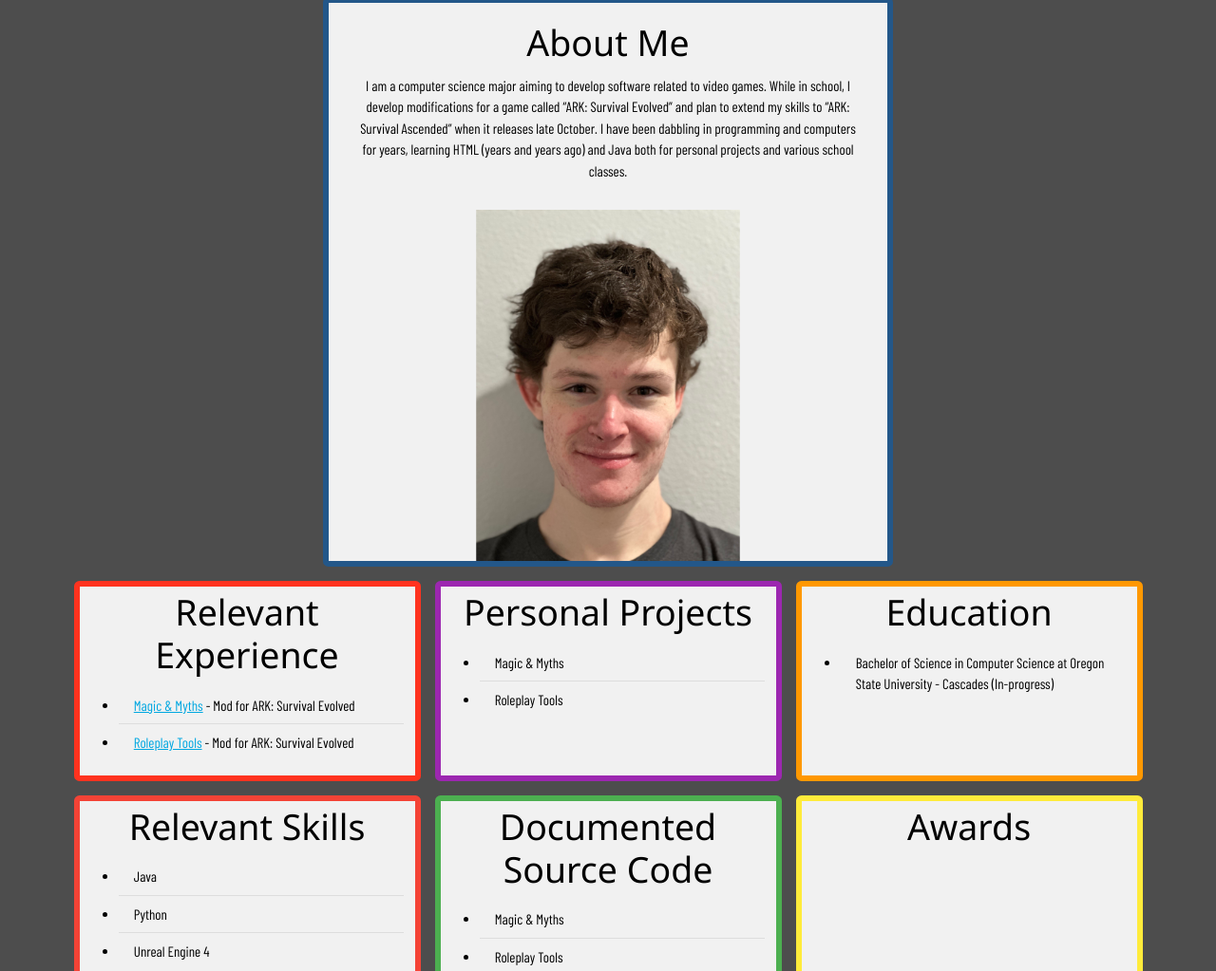
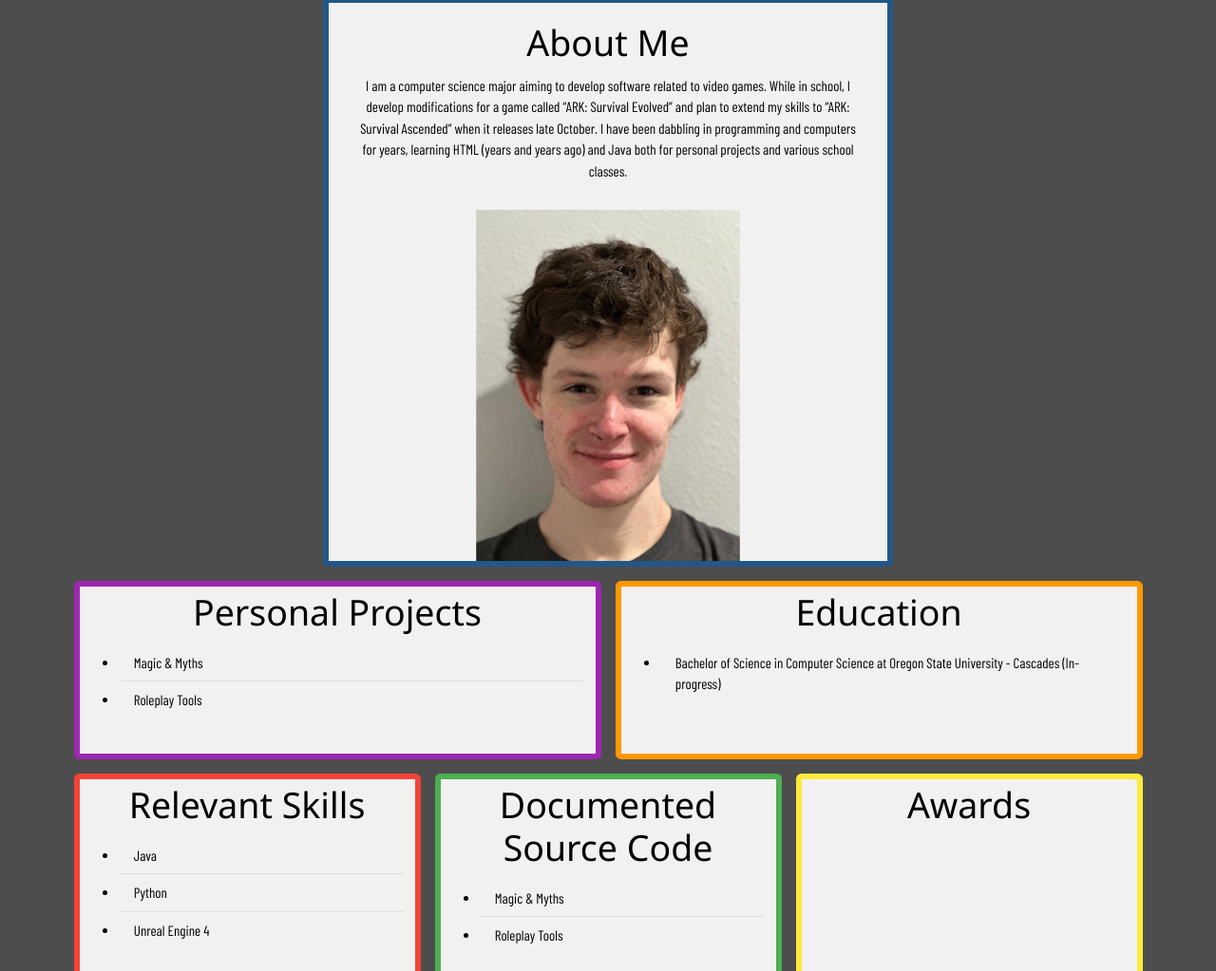
Before and after one commit to caseyHandleyOSU/caseyHandleyOSU.github.io, a website: page index.html in a window 1280 px wide. Shown: the part 195-1218 px from the top of the page at 95% size. Drawn offline with nearby package versions, Linux system fonts and the light colour scheme; a web font is replaced by a local one.

Commit message:
Remove experience section

```diff
--- a/index.html
+++ b/index.html
@@ -69,13 +69,13 @@
             <!-- Open Left Row -->
             <div class="row">
                 <!-- Experience Section -->
-                <div id="experience" class="col card m-2 w3-ul w3-border w3-topbar w3-rightbar w3-leftbar w3-bottombar border-danger w3-light-gray" style="width: 30rem;">
+                <!-- <div id="experience" class="col card m-2 w3-ul w3-border w3-topbar w3-rightbar w3-leftbar w3-bottombar border-danger w3-light-gray" style="width: 30rem;">
                     <h1 class="w3-sans-serif font-effect-shadow-multiple w3-padding-small text-center">Relevant Experience</h1>
                     <ul>
                         <li><a href="https://steamcommunity.com/sharedfiles/filedetails/?id=3039514568">Magic & Myths</a> - Mod for ARK: Survival Evolved</li>
                         <li><a href="https://steamcommunity.com/sharedfiles/filedetails/?id=3039514568">Roleplay Tools</a> - Mod for ARK: Survival Evolved</li>
                     </ul>
-                </div>
+                </div> -->
                 <!-- Projects Section -->
                 <div id="projects" class="col card m-2 w3-ul w3-border w3-topbar w3-rightbar w3-leftbar w3-bottombar w3-border-purple w3-light-gray" style="width: 30rem;">
                     <h1 class="w3-sans-serif font-effect-shadow-multiple w3-padding-small text-center">Personal Projects</h1>
```
